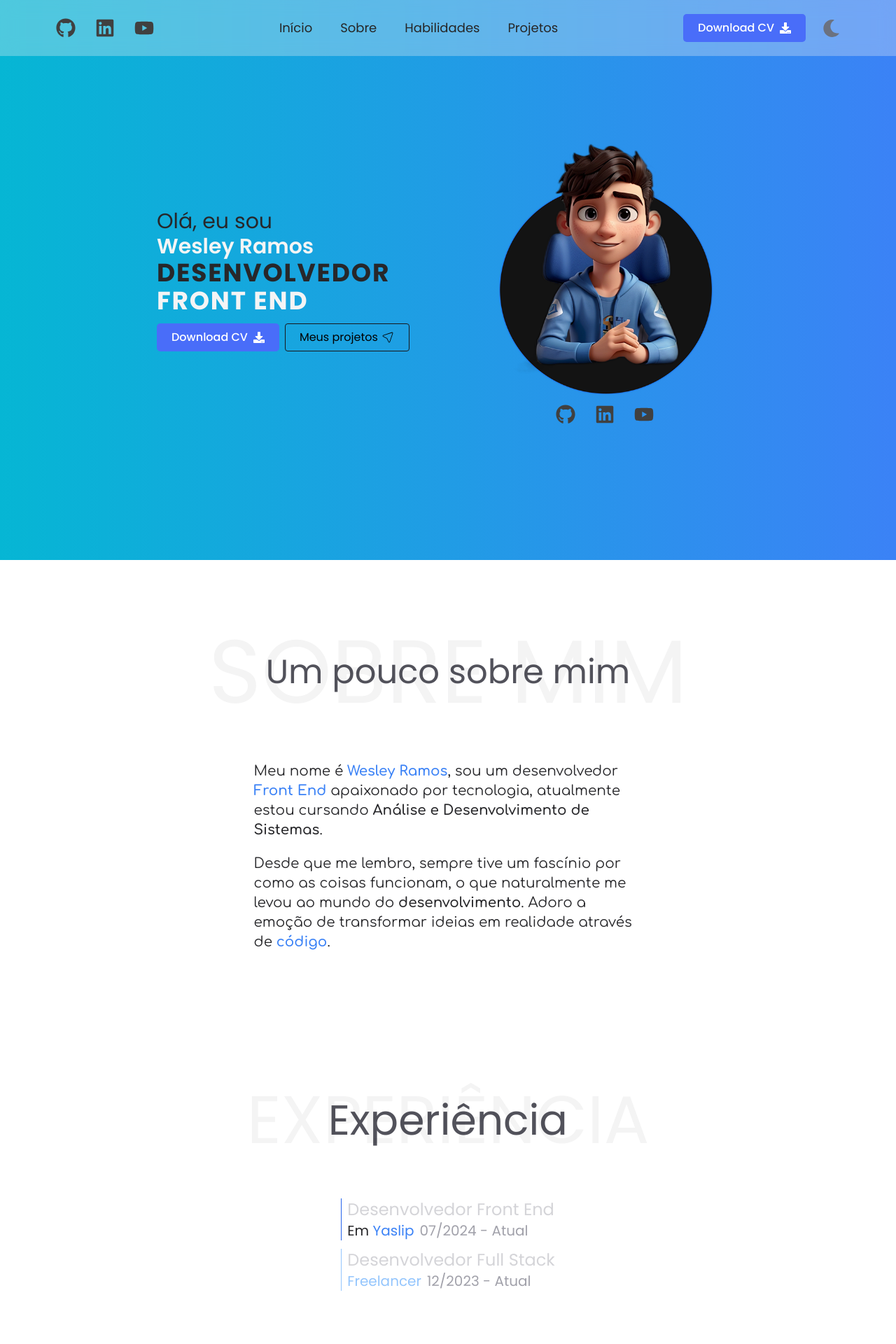
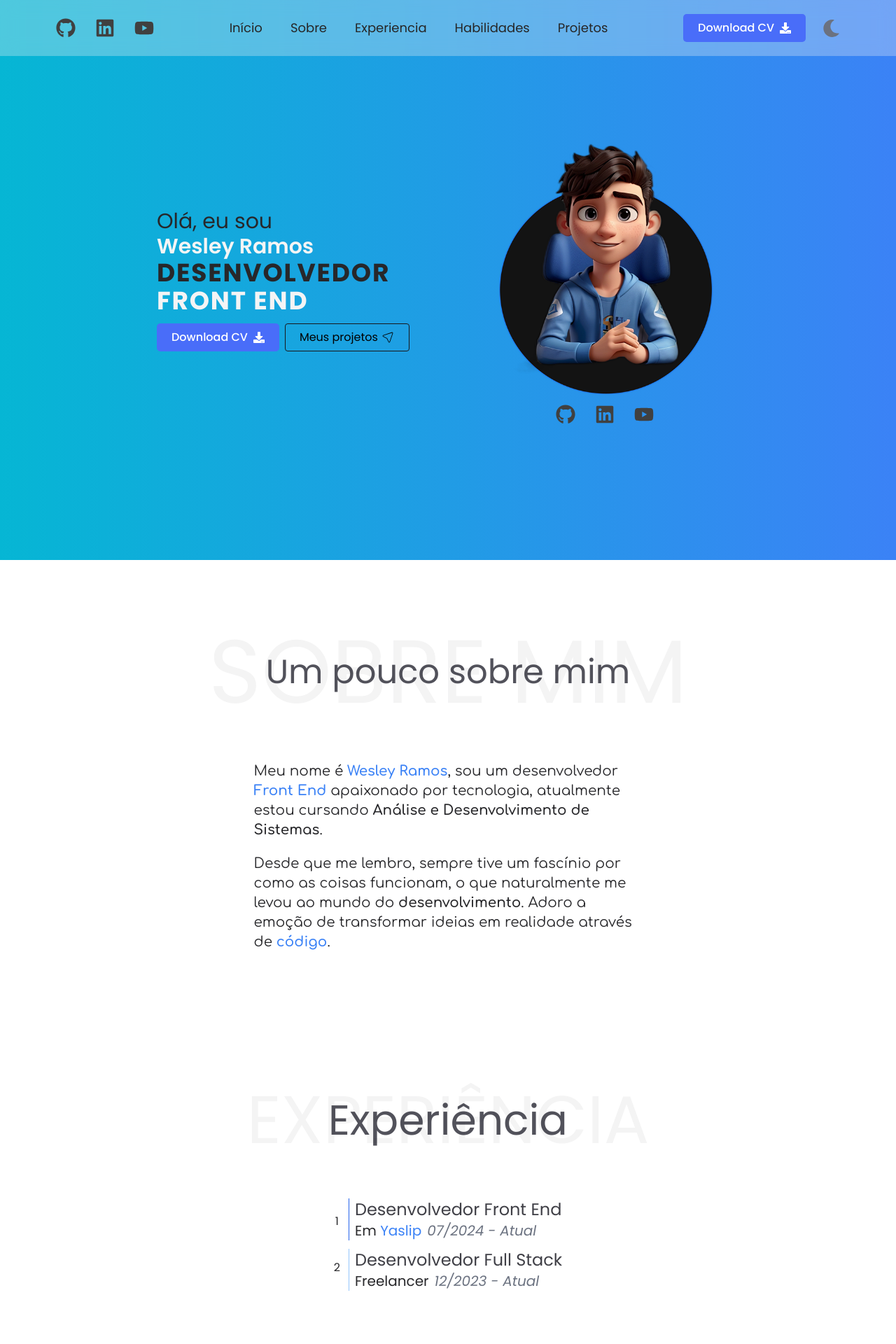
Before and after one commit to WesRamox/Portfolio, a React (Vite) app: page / in a window 1280 px wide. Shown: the top 1920 px of the page at 70% size. Built offline with nearby package versions, Linux system fonts and the light colour scheme.

Commit message:
Some changes

```diff
--- a/src/components/Job/Job.tsx
+++ b/src/components/Job/Job.tsx
@@ -1,20 +1,26 @@
 export default function Job() {
 
   return(
-    <div className="flex flex-col gap-3">
+    <div className="flex gap-3">
+      <div className="flex flex-col justify-around">
+        <p>1</p>
+        <p>2</p>
+      </div>
+      <div className="exp flex flex-col gap-3">
         <div className="flex flex-col text-start border-l-[1px] pl-2 border-blue-600">
-        <h2 className="text-2xl text-zinc-300">Desenvolvedor Front End</h2>
+          <h2 className="text-2xl dark:text-zinc-300 text-zinc-700">Desenvolvedor Front End</h2>
           <h3 className="flex gap-2 text-xl">
             <span>Em <span className="text-blue-500">Yaslip</span></span>
-          <span className="text-zinc-400">07/2024 - Atual</span>
+            <span className="dark:text-zinc-400 text-gray-500 italic">07/2024 - Atual</span>
           </h3>
         </div>
         <div className="flex flex-col text-start border-l-[1px] pl-2 border-blue-300">
-        <h2 className="text-2xl text-zinc-300">Desenvolvedor Full Stack</h2>
+          <h2 className="text-2xl dark:text-zinc-300 text-zinc-700">Desenvolvedor Full Stack</h2>
           <h3 className="flex gap-2 text-xl">
-          <span><span className="text-blue-300">Freelancer</span></span>
-          <span className="text-zinc-400">12/2023 - Atual</span>
+            <span><span className="dark:text-blue-300">Freelancer</span></span>
+            <span className="dark:text-zinc-400 text-gray-500 italic">12/2023 - Atual</span>
           </h3>
+        </div>
       </div>
     </div>
 
--- a/src/components/Navbar/Header.tsx
+++ b/src/components/Navbar/Header.tsx
@@ -9,11 +9,15 @@ import "./Header.css"
 
 const Header = () => {
 
-   const [ isMobile, isMobileChanger ] = useState(false)
+   const [ isMobile, setIsMobile ] = useState(false)
 
    const toggleMenu = () => {
-      isMobileChanger(!isMobile);
+      setIsMobile(!isMobile);
     };
+
+   function handleClick() {
+      setIsMobile(false)
+   }
 
    return(
          <nav className="fixed z-50 w-full inset-x-0 max-[535px]:px-0 2xl:px-[18rem] max-[1200px]:w-full lg:px-[5rem] max-[854px]:px-0 min-w-screen top-0 h-20 bg-zinc-100 dark:bg-zinc-900 dark:bg-opacity-60 px-12 dark:backdrop-blur-md text-transparent backdrop-blur-md bg-opacity-30">
@@ -25,6 +29,7 @@ const Header = () => {
                   <ul className="nav-list flex gap-10 min-[850px]:text-lg dark:text-neutral-300 text-neutral-800 font-normal">
                      <li className="nav-item"><a className="dark:hover:text-neutral-500 hover:text-neutral-700" href="#home">Início</a></li>
                      <li className="nav-item"><a className="dark:hover:text-neutral-500 hover:text-neutral-700" href="#about">Sobre</a></li>
+                     <li className="nav-item"><a className="dark:hover:text-neutral-500 hover:text-neutral-700" href="#experience">Experiencia</a></li>
                      <li className="nav-item"><a className="dark:hover:text-neutral-500 hover:text-neutral-700" href="#skills">Habilidades</a></li>
                      <li className="nav-item"><a className="dark:hover:text-neutral-500 hover:text-neutral-700" href="#projects">Projetos</a></li>
                   </ul>
@@ -32,11 +37,12 @@ const Header = () => {
                {isMobile && (
                   <div className="toggle simple-transition min-[855px]:hidden absolute dark:bg-zinc-950 bg-slate-100 bottom-9 w-full top-20">
                      <ul className="flex flex-col dark:bg-zinc-900 dark:bg-opacity-60 text-lg p-4 bg-blue-400 font-normal dark:text-white text-neutral-600 bg-opacity-90 gap-6">
-                        <li className="nav-item"><a className="dark:hover:text-neutral-500 hover:text-neutral-700" href="#home">Início</a></li>
-                        <li className="nav-item"><a className="dark:hover:text-neutral-500 hover:text-neutral-700" href="#about">Sobre</a></li>
-                        <li className="nav-item"><a className="dark:hover:text-neutral-500 hover:text-neutral-700" href="#skills">Skills</a></li>
-                        <li className="nav-item"><a className="dark:hover:text-neutral-500 hover:text-neutral-700" href="#projects">Projetos</a></li>
-                        <li className="nav-item"><a className="dark:hover:text-neutral-500 hover:text-neutral-700" href="#contact">Contato</a></li>
+                        <li className="nav-item"><a className="dark:hover:text-neutral-500 hover:text-neutral-700" href="#home" onClick={handleClick}>Início</a></li>
+                        <li className="nav-item"><a className="dark:hover:text-neutral-500 hover:text-neutral-700" href="#about" onClick={handleClick}>Sobre</a></li>
+                        <li className="nav-item"><a className="dark:hover:text-neutral-500 hover:text-neutral-700" href="#experience" onClick={handleClick}>Experiencia</a></li>
+                        <li className="nav-item"><a className="dark:hover:text-neutral-500 hover:text-neutral-700" href="#skills" onClick={handleClick}>Skills</a></li>
+                        <li className="nav-item"><a className="dark:hover:text-neutral-500 hover:text-neutral-700" href="#projects" onClick={handleClick}>Projetos</a></li>
+                        <li className="nav-item"><a className="dark:hover:text-neutral-500 hover:text-neutral-700" href="#contact" onClick={handleClick}>Contato</a></li>
                      </ul>
                   </div>
                )}
```
Lines whose indentation alone changed are shown as unchanged.
